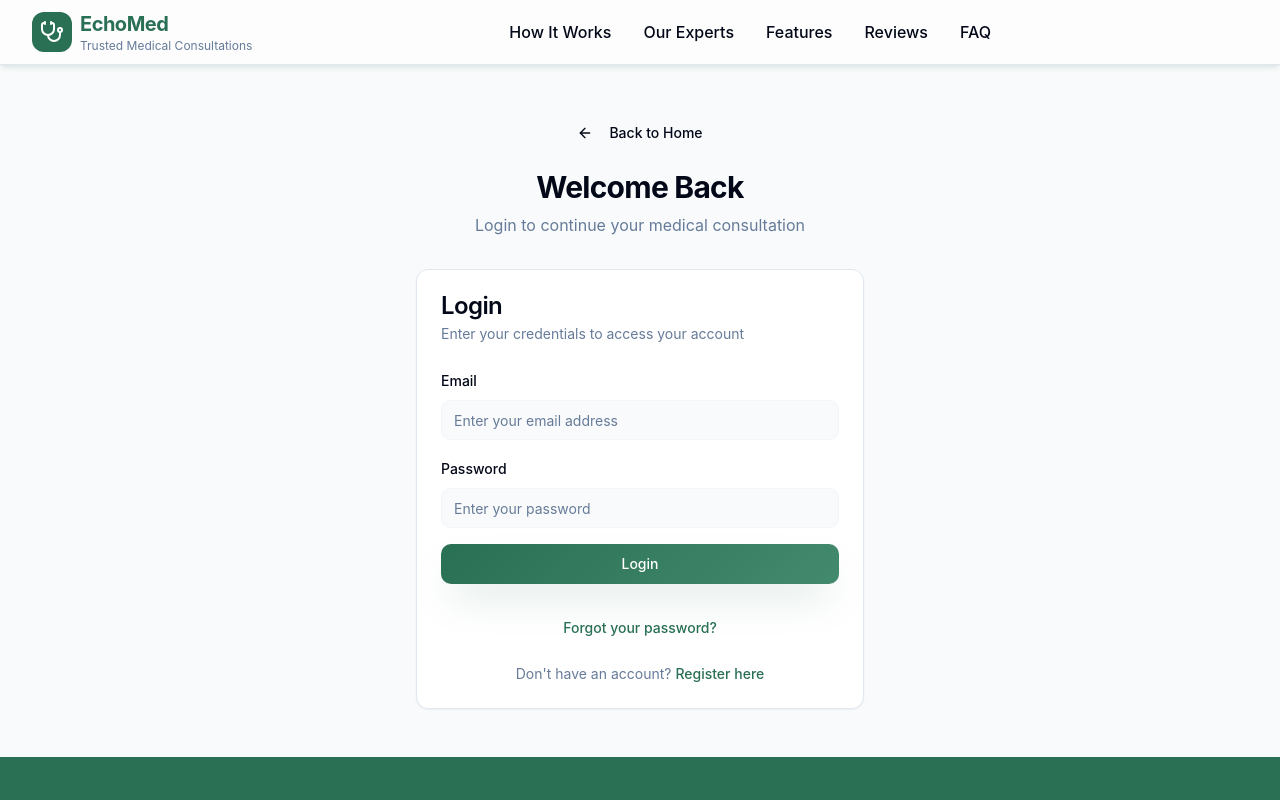
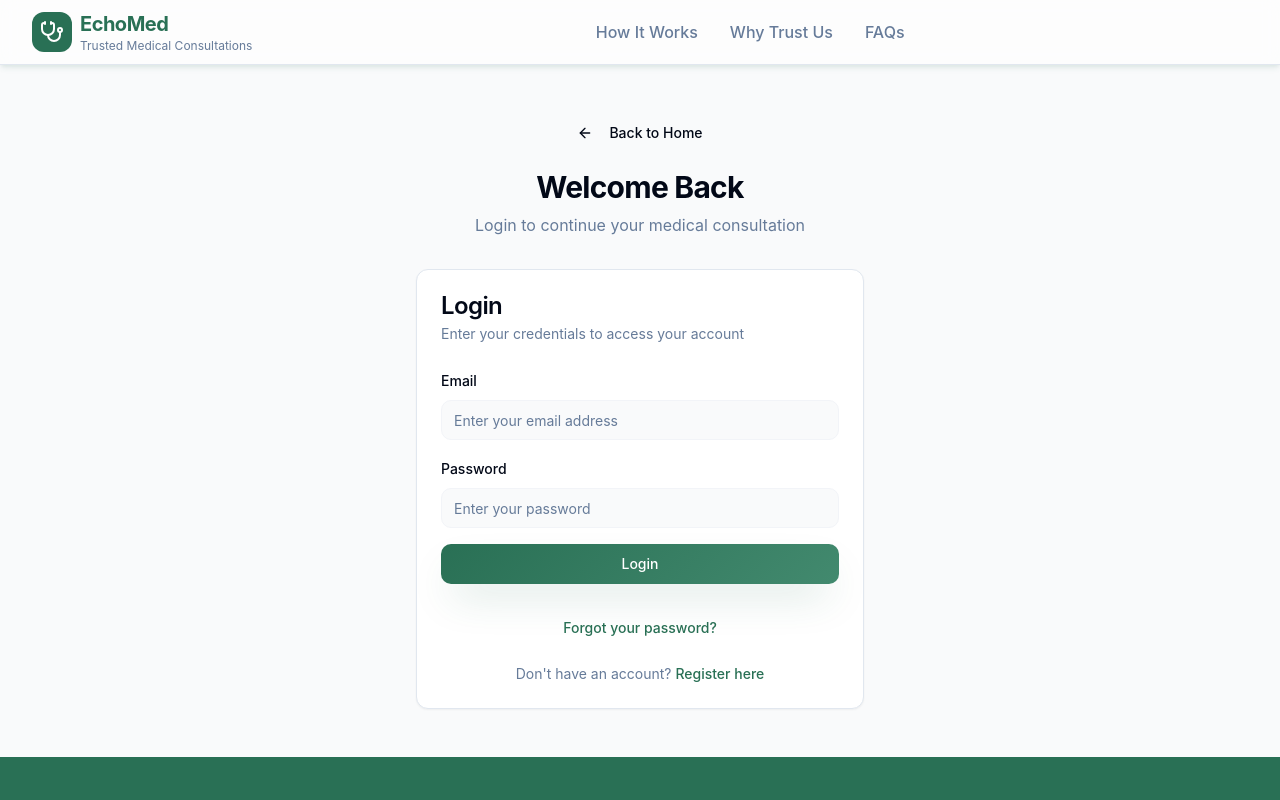
Before and after one commit to aditigandhi-5c/last-opinion, a React (Vite) app: page /login in a window 1280 px wide. Shown: the top 800 px of the page. Built offline with nearby package versions, Linux system fonts and the light colour scheme.

Commit message:
Reverted to commit 3ebb4e3c729ce74b274bedc85fc6d4100bb03bf4

```diff
--- a/src/components/layout/Header.tsx
+++ b/src/components/layout/Header.tsx
@@ -28,22 +28,16 @@ const Header = () => {
             </div>
           </div>
 
-          {/* Desktop Navigation - Centered */}
-          <nav className="hidden md:flex items-center space-x-8 flex-1 justify-center">
-            <a href="#how-it-works" className="text-base font-medium text-foreground hover:text-primary transition-smooth">
+          {/* Desktop Navigation */}
+          <nav className="hidden md:flex items-center space-x-8">
+            <a href="#how-it-works" className="text-base font-medium text-muted-foreground hover:text-primary transition-smooth">
               How It Works
             </a>
-            <a href="#our-experts" className="text-base font-medium text-foreground hover:text-primary transition-smooth">
-              Our Experts
+            <a href="#why-trust-us" className="text-base font-medium text-muted-foreground hover:text-primary transition-smooth">
+              Why Trust Us
             </a>
-            <a href="#features" className="text-base font-medium text-foreground hover:text-primary transition-smooth">
-              Features
-            </a>
-            <a href="#reviews" className="text-base font-medium text-foreground hover:text-primary transition-smooth">
-              Reviews
-            </a>
-            <a href="#faqs" className="text-base font-medium text-foreground hover:text-primary transition-smooth">
-              FAQ
+            <a href="#faqs" className="text-base font-medium text-muted-foreground hover:text-primary transition-smooth">
+              FAQs
             </a>
           </nav>
 
```
